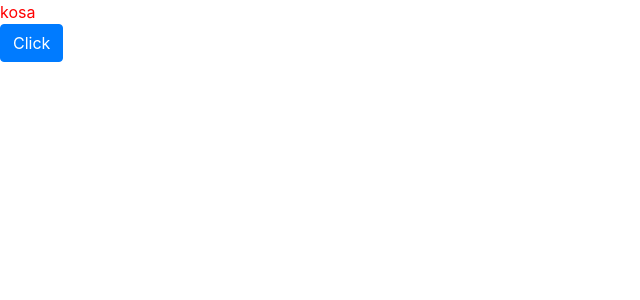
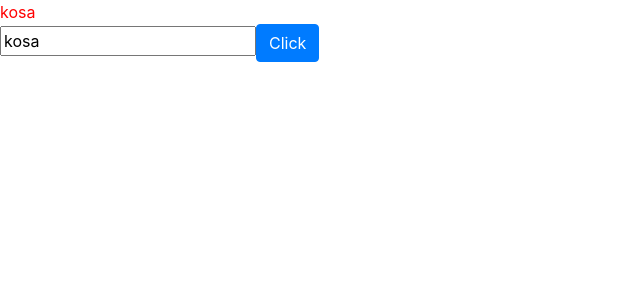
Before and after one commit to eunyeong1328/metanetVue, a Vue app: page / in a window 1280 px wide. Shown: the top 300 px of the page, without its empty margins (0-640 px from the left). Built offline with nearby package versions, Linux system fonts and the light colour scheme.

Commit message:
v-bind로 표시

```diff
--- a/src/App.vue
+++ b/src/App.vue
@@ -2,6 +2,7 @@
   <div class = "name">
     {{name}}
     </div>
+    <input type = "text" v-bind:value="name">
     <button
       class="btn btn-primary"
       v-on:click="updateName"
@@ -16,10 +17,9 @@ export default{
     const name = ref('kosa');
 
     const updateName = () => {
-      name.value = 'ref';
+      name.value = 'Metanet';
       console.log(name.value);
     }
-
 
     return{
       name,
```
